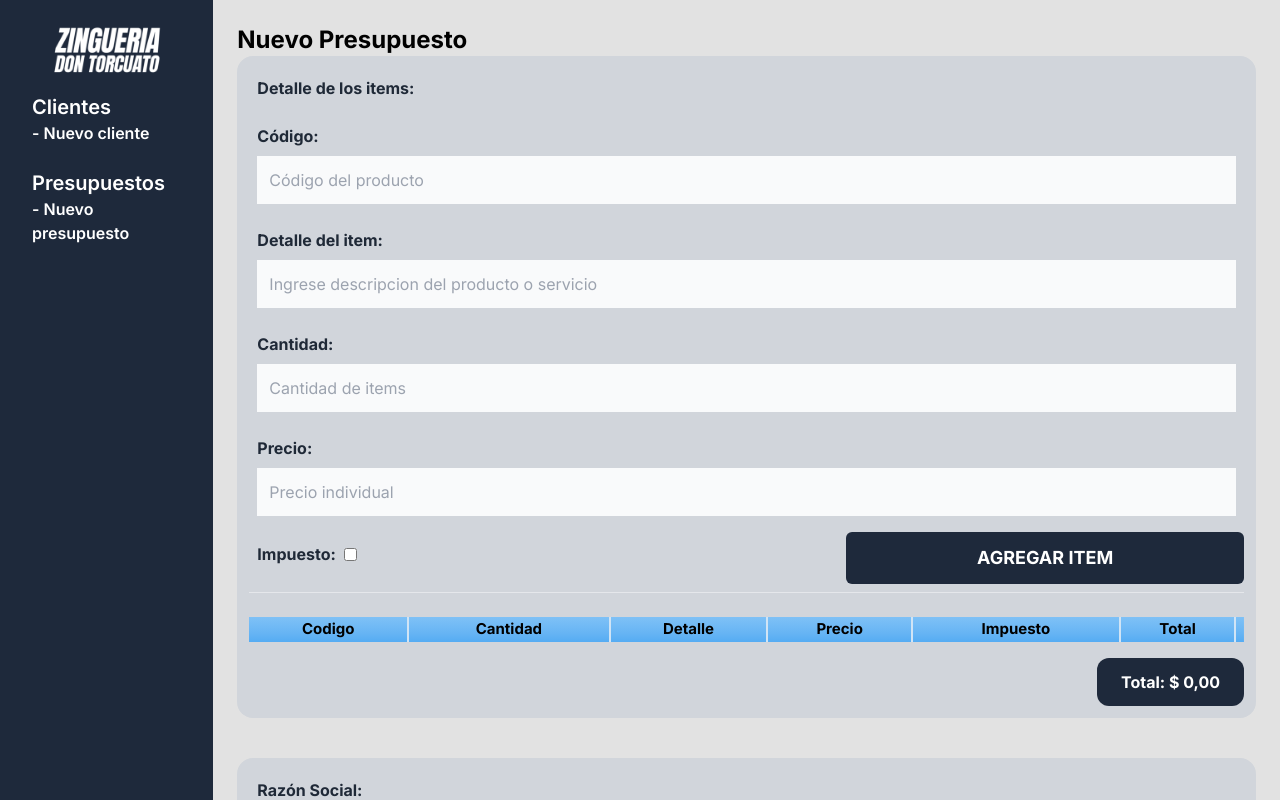
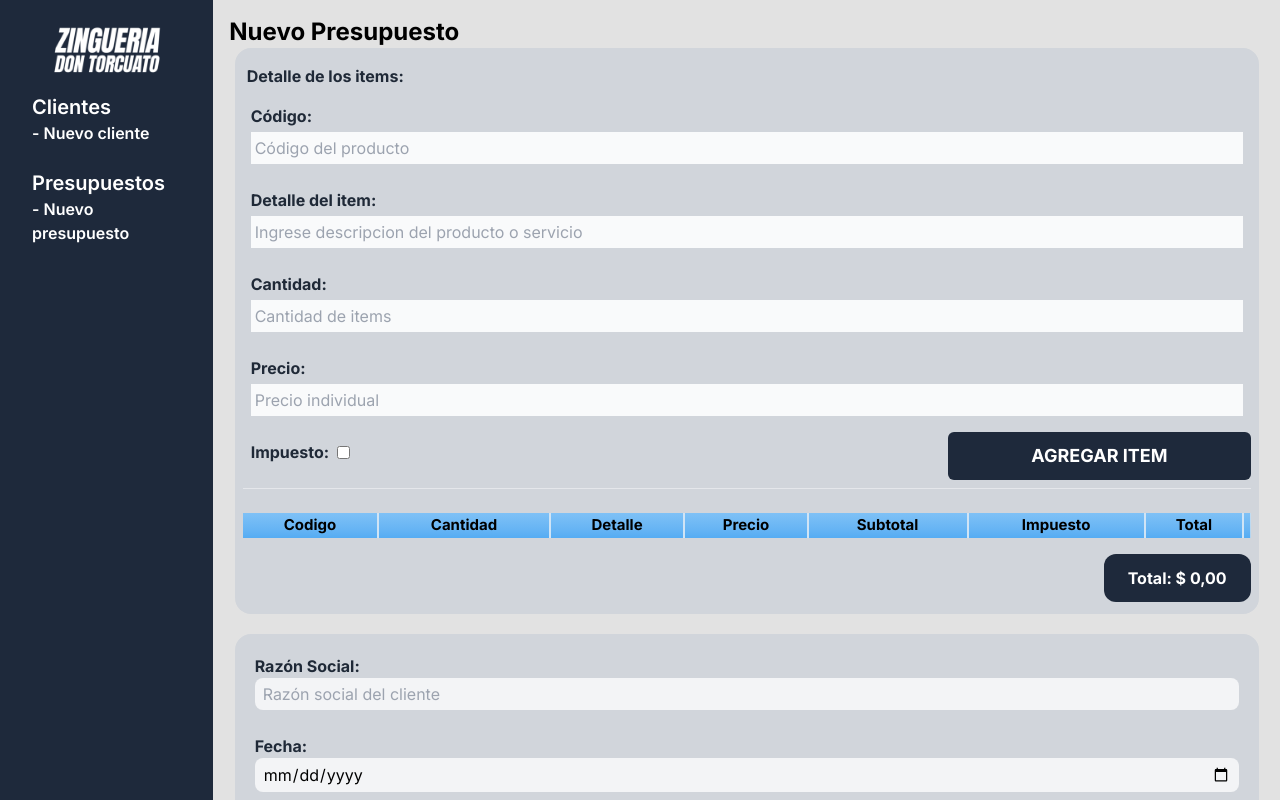
Before and after one commit to CodeBlitzPNNR/ztorcuato-dashboard, a Next.js app: page /dashboard/nuevoPresupuesto in a window 1280 px wide. Shown: the top 800 px of the page. Built offline with nearby package versions, Linux system fonts and the light colour scheme.

Commit message:
form Presupuesto

```diff
--- a/src/app/dashboard/nuevoPresupuesto/page.js
+++ b/src/app/dashboard/nuevoPresupuesto/page.js
@@ -1,30 +1,54 @@
 "use client";
 
-import { useState } from "react";
+import { useEffect, useState } from "react";
 import { formatCurrency, sumaTotal, toastTrigger } from "@/app/helpers";
 import { useForm } from "react-hook-form";
 import TotalShowcase from "@/app/components/TotalShowcase";
 import "./table.css";
-
 
 export default function Home() {
   const [envio, setEnvio] = useState(false);
   const [detalle, setDetalle] = useState([]);
   const [total, setTotal] = useState(0);
   const [cliente, setCliente] = useState({});
+  const [finalizar, setFinalizar] = useState(0);
   const { register, handleSubmit, reset } = useForm();
 
+  useEffect(() => {
+    let sum = 0;
+    detalle.forEach((item) => {
+      sum += item.total;
+      console.log("Suma1: ", sum);
+    });
+    console.log("Suma2: ", sum);
+    setTotal(sum);
+  }, [detalle]);
+
   const agregarItem = (item) => {
-    setDetalle([...detalle, item]);
-    toastTrigger('success', 'Item agregado');
-    const subtotal = item.cantidad * item.precio
-    item.impuesto
-    ? setTotal(total + (subtotal * 1.21))
-    : setTotal(total + subtotal)
+    setDetalle([
+      ...detalle,
+      {
+        codigo: item.codigo,
+        descripcion: item.descripcion,
+        cantidad: item.cantidad,
+        precio: item.precio,
+        impuesto: item.impuesto,
+        total: item.impuesto
+          ? item.cantidad * item.precio * 1.21
+          : item.cantidad * item.precio,
+      },
+    ]);
+    toastTrigger("success", "Item agregado");
+
     reset();
-  }
+  };
 
   const agregarCliente = (data) => {
+
+    if (detalle.length === 0) {
+      toastTrigger("error", "Antes de confirmar el cliente, cargue los items.");
+    } else {
+
     setCliente({
       razonSocial: data.razon,
       fecha: data.fecha,
@@ -32,94 +56,85 @@ export default function Home() {
       envio: data.envio,
       costo: data.costo,
     });
-    toastTrigger('success', 'Cliente confirmado, puede finalizar el presupuesto');
-  }
+    toastTrigger(
+      "success",
+      "Cliente confirmado, exporte el presupuesto al final de la página"
+    );
+    setFinalizar(true);
+  }};
 
-  const postPresupuesto = () => {1
+  const postPresupuesto = () => {
     const presup = {
       ...cliente,
-        detalle: detalle
-    }
-    console.log(presup)
-  }
+      detalle: detalle,
+    };
+    console.log(presup);
+  };
 
   const handleChange = () => {
     setEnvio(!envio);
   };
 
-  const handleEdit = () => {
-    console.log('Editando')
-  }
-
-  const handleDelete = () => {
-    console.log('Borrando')
-  }
+  const handleDelete = (index) => {
+    setDetalle((detalleExistente) => {
+      return detalleExistente.filter((item, currIndex) => currIndex !== index);
+    });
+  };
 
   return (
-    <main className="min-h-[100dvh] p-6">
+    <main className="min-h-[100dvh] p-4">
       <h1 className="font-bold text-2xl">Nuevo Presupuesto</h1>
-      <div className="flex flex-col justify-center items-center min-h-[40dvh] max-w-[1024px] m-auto gap-10">
-
-
+      <div className="flex flex-col justify-center items-center min-h-[40dvh] max-w-[1024px] m-auto gap-5">
         {/* FORMULARIO DETALLE DE PRODUCTOS Y SERVICIOS */}
 
-
-        <form onSubmit={handleSubmit((data) => {
-          agregarItem(data)
-        })} className="flex flex-col bg-gray-300 rounded-2xl px-3 py-3 w-full">
-
+        <form
+          onSubmit={handleSubmit((data) => {
+            agregarItem(data);
+          })}
+          className="flex flex-col bg-gray-300 rounded-2xl px-2 py-3 w-full"
+        >
           {/* DETALLE */}
           <div>
-            <div className="mb-2 p-2">
-              <label
-                className="text-gray-800 text-md font-bold"
-              >
+            <div className="mb-1 p-1">
+              <label className="text-gray-800 text-md font-bold">
                 Detalle de los items:
               </label>
             </div>
 
             <div className="mb-2 p-2">
-              <label
-                className="text-gray-800 text-md font-bold"
-              >
-                Código:
-              </label>
+              <label className="text-gray-800 text-md font-bold">Código:</label>
               <input
                 id="codigo"
                 type="number"
-                className="mt-2 block w-full p-3 bg-gray-50"
+                className="mt-1 block w-full p-1 bg-gray-50"
                 placeholder="Código del producto"
-                {...register('codigo')}
+                {...register("codigo")}
               />
             </div>
 
             <div className="mb-2 p-2">
-              <label
-                className="text-gray-800 text-md font-bold"
-              >
+              <label className="text-gray-800 text-md font-bold">
                 Detalle del item:
               </label>
               <input
                 id="descripcion"
-                type="textarea"
-                className="mt-2 block w-full p-3 bg-gray-50"
+                type="text"
+                className="mt-1 block w-full p-1 bg-gray-50"
                 placeholder="Ingrese descripcion del producto o servicio"
-                {...register('descripcion')}
+                {...register("descripcion")}
               />
             </div>
 
             <div className="mb-2 p-2">
-              <label
-                className="text-gray-800 text-md font-bold"
-              >
+              <label className="text-gray-800 text-md font-bold">
                 Cantidad:
               </label>
               <input
                 id="cantidad"
                 type="number"
-                className="mt-2 block w-full p-3 bg-gray-50"
+                className="mt-1 block w-full p-1 bg-gray-50"
                 placeholder="Cantidad de items"
-                {...register('cantidad')}
+                {...register("cantidad")}
               />
             </div>
 
@@ -133,29 +148,28 @@ export default function Home() {
               <input
                 id="precio"
                 type="number"
-                className="mt-2 block w-full p-3 bg-gray-50"
+                className="mt-1 block w-full p-1 bg-gray-50"
                 placeholder="Precio individual"
-                {...register('precio')}
+                {...register("precio")}
               />
             </div>
 
             <div className="flex justify-between">
               <div className="mb-2 p-2 flex justify-center items-center">
-                <label
-                  className="text-gray-800 text-md font-bold"
-                >
+                <label className="text-gray-800 text-md font-bold">
                   Impuesto:
                 </label>
                 <input
                   id="impuesto"
                   type="checkbox"
                   className="mx-2"
-                  {...register('impuesto')}
+                  {...register("impuesto")}
                 />
               </div>
               <button
-                className=" max-w-[40%] rounded-md w-full bg-slate-800 p-3 uppercase font-bold text-white text-lg hover:bg-slate-600"
-                type='submit'>
+                className=" max-w-[30%] rounded-md w-full bg-slate-800 p-2 uppercase font-bold text-white text-lg hover:bg-slate-600"
+                type="submit"
+              >
                 Agregar item
               </button>
             </div>
@@ -163,7 +177,7 @@ export default function Home() {
 
           <hr className="my-2" />
 
-          {detalle ?
+          {detalle ? (
             <table className="blueTable my-4">
               <thead>
                 <tr>
@@ -171,6 +185,7 @@ export default function Home() {
                   <th>Cantidad</th>
                   <th>Detalle</th>
                   <th>Precio</th>
+                  <th>Subtotal</th>
                   <th>Impuesto</th>
                   <th>Total</th>
                   <th></th>
@@ -185,32 +200,41 @@ export default function Home() {
                       <td>{det.cantidad}</td>
                       <td>{det.descripcion}</td>
                       <td>{formatCurrency(det.precio)}</td>
-                    <td>{det.impuesto ? 'Si' : 'No'}</td>
-                    <td>{formatCurrency(det.cantidad * det.precio * (det.impuesto ? 1.21 : 1))}</td>
+                      <td>{formatCurrency(det.cantidad * det.precio)}</td>
+                      <td>{det.impuesto ? "Si" : "No"}</td>
+                      <td>
+                        {formatCurrency(
+                          det.cantidad * det.precio * (det.impuesto ? 1.21 : 1)
+                        )}
+                      </td>
                       <td className="flex gap-1 justify-center">
-                        <p onClick={handleEdit} className="font-semibold bg-yellow-300 py-[1px] px-1 rounded-lg hover:cursor-pointer hover:text-white">Editar</p>
-                        <p onClick={handleDelete} className="font-semibold bg-red-500 py-[1px] px-1 rounded-lg hover:cursor-pointer hover:text-white">Borrar</p>
+                        <button
+                          onClick={() => handleDelete(index)}
+                          className="font-semibold bg-red-500 py-[1px] px-1 rounded-lg hover:cursor-pointer hover:text-white"
+                        >
+                          Borrar
+                        </button>
                       </td>
                     </tr>
-                )
+                  );
                 })}
               </tbody>
             </table>
-          : null }
+          ) : null}
 
           <div className="flex justify-end">
-          <TotalShowcase
-            value={total}
-          />
+            <TotalShowcase value={total} />
           </div>
         </form>
 
-
         {/* FORMULARIO DATOS CLIENTE */}
 
-        <form onSubmit={handleSubmit((data) => {
-          agregarCliente(data)
-        })} className="flex flex-col bg-gray-300 rounded-2xl px-3 py-3 w-full">
+        <form
+          onSubmit={handleSubmit((data) => {
+            agregarCliente(data);
+          })}
+          className="flex flex-col bg-gray-300 rounded-2xl px-3 py-3 w-full"
+        >
           <div className="mb-2 p-2">
             {/* RAZON SOCIAL */}
             <label className="text-gray-800 text-md font-bold" htmlFor="nombre">
@@ -221,7 +245,7 @@ export default function Home() {
               type="text"
               className="block w-full px-2 py-1 bg-gray-100 rounded-lg"
               placeholder="Razón social del cliente"
-              {...register('razon')}
+              {...register("razon")}
             />
           </div>
 
@@ -235,7 +259,7 @@ export default function Home() {
               type="date"
               className="block w-full px-2 py-1 bg-gray-100 rounded-lg"
               placeholder="Fecha"
-              {...register('fecha')}
+              {...register("fecha")}
             />
           </div>
 
@@ -249,7 +273,7 @@ export default function Home() {
               type="text"
               className="block w-full px-2 py-1 bg-gray-100 rounded-lg"
               placeholder="Método de pago"
-              {...register('metodo')}
+              {...register("metodo")}
             />
           </div>
 
@@ -262,7 +286,7 @@ export default function Home() {
               id="envio"
               type="checkbox"
               className="mx-2 px-2 py-1 bg-gray-100 rounded-lg"
-              {...register('envio')}
+              {...register("envio")}
               onChange={handleChange}
             />
           </div>
@@ -281,7 +305,7 @@ export default function Home() {
                 type="number"
                 className="block w-full px-2 py-1 bg-gray-100 rounded-lg"
                 placeholder="Costo de envío"
-                {...register('costo')}
+                {...register("costo")}
               />
             </div>
           ) : null}
@@ -296,9 +320,14 @@ export default function Home() {
             />
           </div>
         </form>
-        <button onClick={ postPresupuesto } className=" rounded-md my-4 w-full bg-red-800 p-3 uppercase font-bold text-white text-lg hover:bg-slate-800">
-          Finalizar Presupuesto
+        {finalizar ? (
+          <button
+            onClick={postPresupuesto}
+            className=" rounded-md w-full bg-red-800 p-3 uppercase font-bold text-white text-lg hover:bg-slate-800"
+          >
+            Exportar Presupuesto
           </button>
+        ) : null}
       </div>
     </main>
   );
```
Lines whose indentation alone changed are shown as unchanged.
